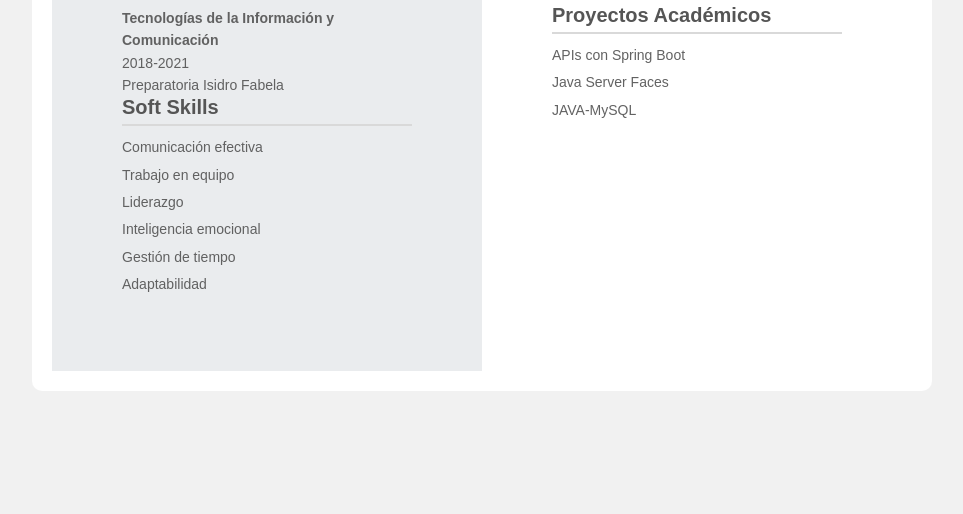
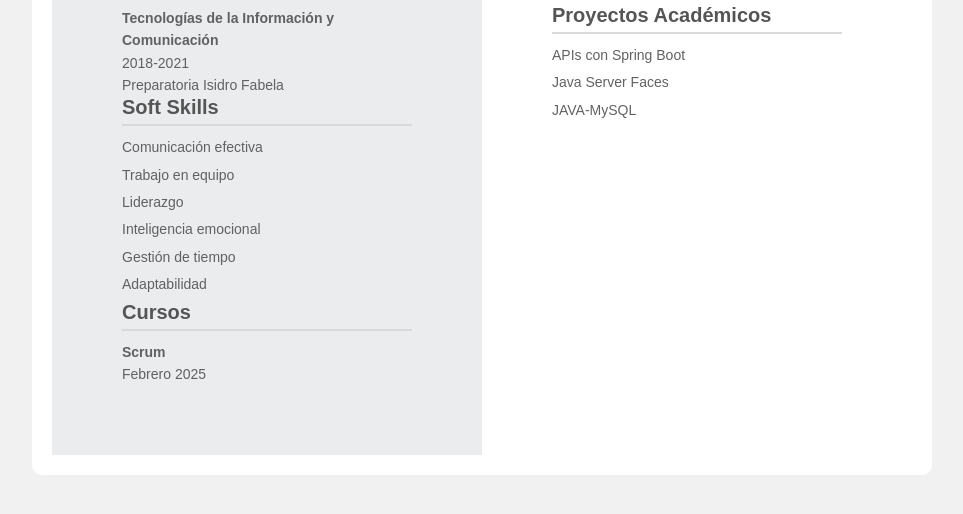
Before and after one commit to krpi1/Git, a plain HTML site: page index.html in a window 1280 px wide. Shown: the part 612-1126 px from the top of the page, without its empty margins (158-1121 px from the left). Before the commit the page ends 1043 px from the top, so only its background shows below. Drawn offline with Linux system fonts and the light colour scheme.

Commit message:
agrego cursos

```diff
--- a/index.html
+++ b/index.html
@@ -36,6 +36,11 @@
                     <li>Gestión de tiempo</li>
                     <li>Adaptabilidad</li>
                 </ul>
+            </section>
+
+            <section class="courses">
+                <h3>Cursos</h3>
+                <p><strong>Scrum</strong><br>Febrero 2025</p>
             </section>
         </div>
 
```
